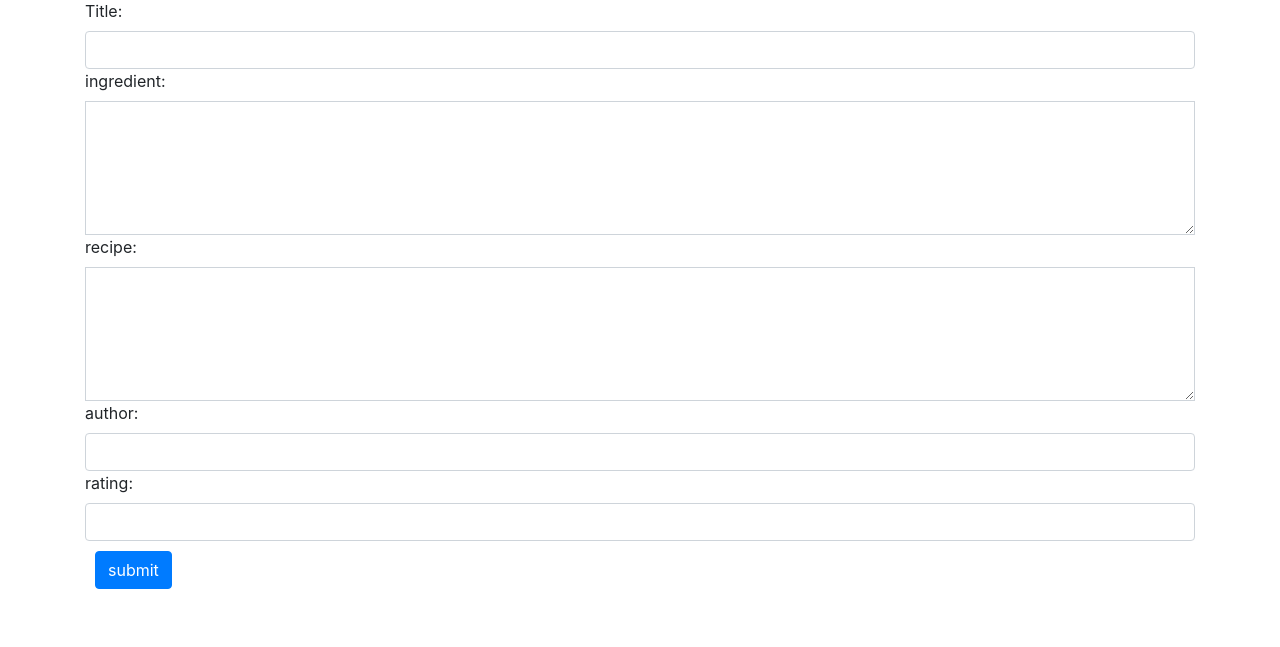
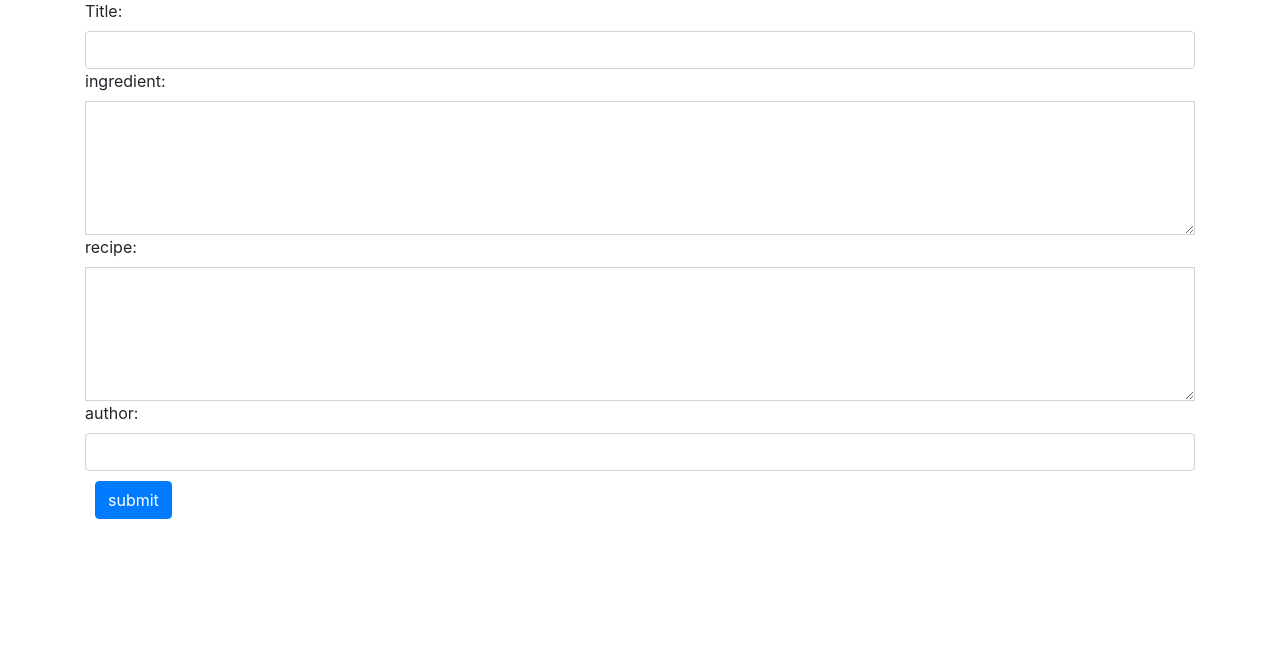
Before and after one commit to mifa43/Food_recipes_app, a Django app: page /home/ in a window 1280 px wide. Shown: the part 182-829 px from the top of the page. After the commit the page ends 701 px from the top, so only its background shows below. Run offline with Django 3.2, Linux system fonts and the light colour scheme; some libraries are stand-ins or nearby versions.

Commit message:
izbaceno polje za ocenu pri kreiranju posta

```diff
--- a/foodRecipes/templates/main/home.html
+++ b/foodRecipes/templates/main/home.html
@@ -38,8 +38,8 @@
             <label for="author">author: </label>
             <input id="author" class="form-control" type="text" name="author">
 
-            <label for="rating">rating: </label>
-            <input id="rating" class="form-control" type="number" max="5" maxlength="5" minlength="1" name="rating">
+            <!-- <label for="rating">rating: </label>
+            <input id="rating" class="form-control" type="number" max="5" maxlength="5" minlength="1" name="rating"> -->
 
             <input class="btn btn-primary" type="submit" value="submit" style="margin: 10px;">
 
```
